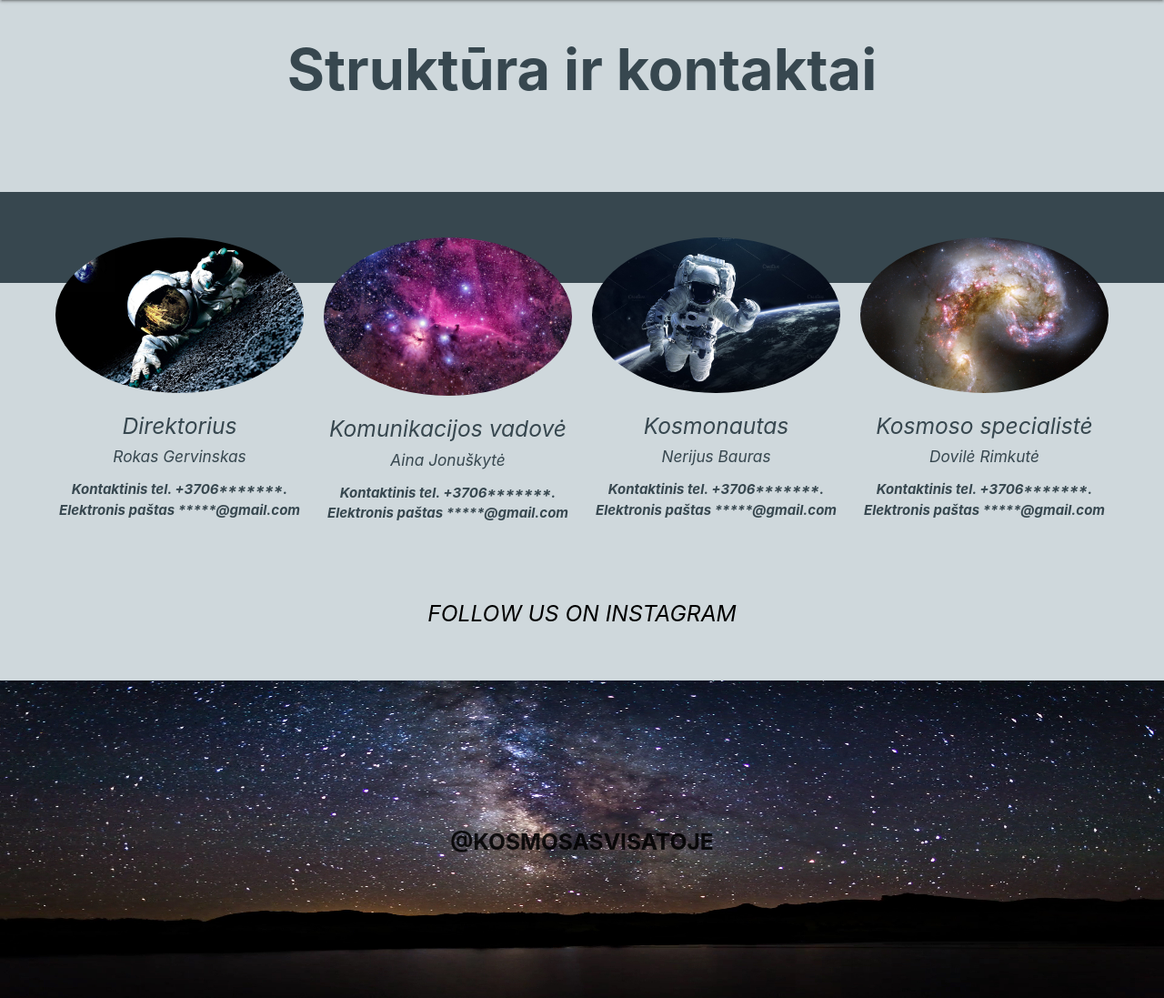
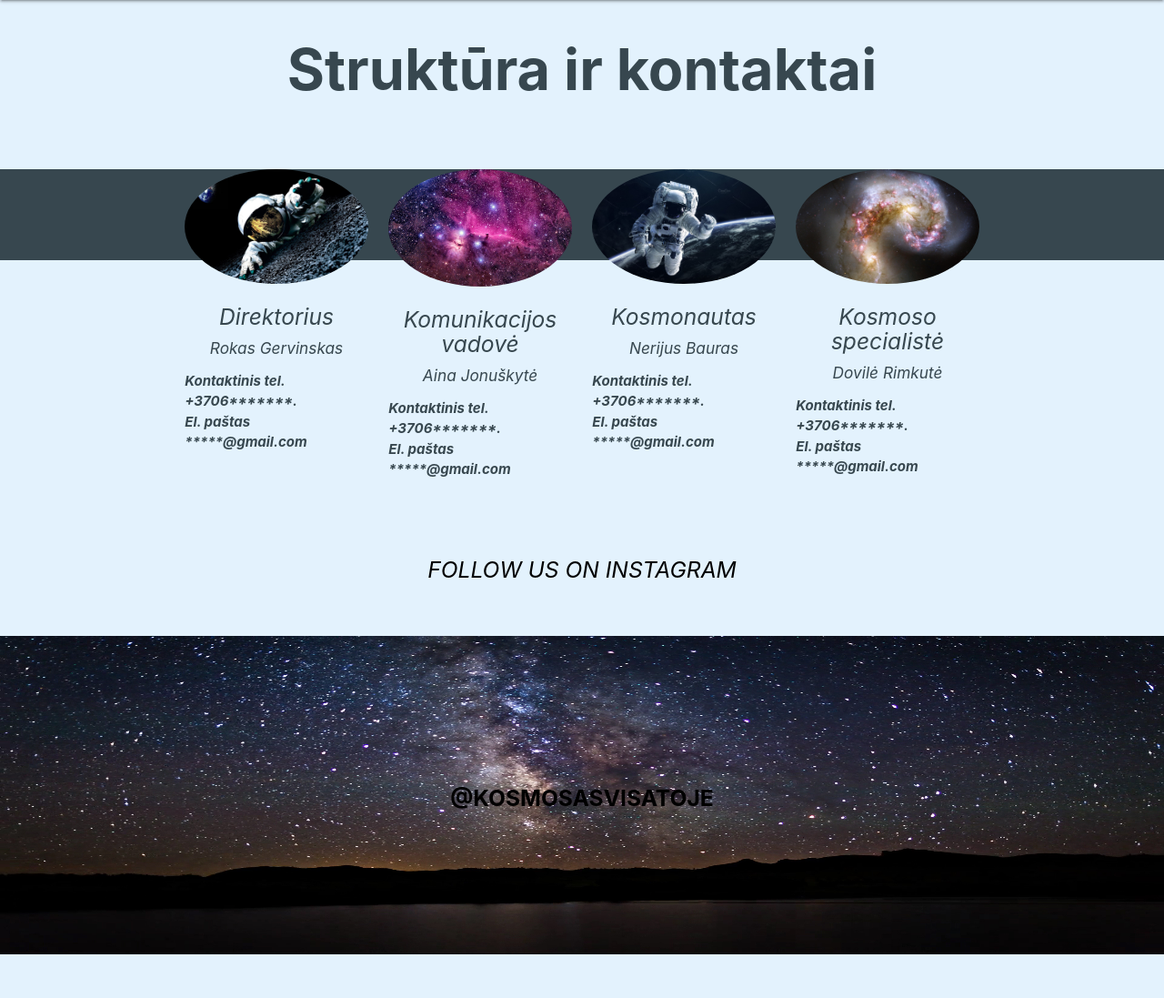
Before and after one commit to aina777/komanda, a PHP site: page /komanda/contacts.php in a window 1280 px wide. Shown: the part 64-1161 px from the top of the page at 91% size. Run offline with PHP 8.4, Linux system fonts and the light colour scheme.

Commit message:
paskutinis

```diff
--- a/contacts.php
+++ b/contacts.php
@@ -10,41 +10,50 @@
 
 	<?php include "header.php"; ?>
 
+	<div class="container">
 
-<div>
+		<!-- <div> -->
 			<h1 class="dovi">Struktūra ir kontaktai</h1>
 
-  <div class="row">
-  	<div class = "dovile">
+	</div>
+			<div class="zmones">
+			<!-- <div class="dovile"> -->
+
+			<div class="juosta"></div>
+			<div class="container relatyvus">
+			<div class="row dovile">
 					<div class="col s12 m6 l3">
 						<img src="images/kosmonautas2.jpg" alt="" class="circle responsive-img">
 						<h5>Direktorius </h5>
 						<h6>Rokas Gervinskas</h6>
-		<p>Kontaktinis tel. +3706*******. <br> Elektronis paštas *****@gmail.com</p>
+						<p class="pastraipa">Kontaktinis tel. +3706*******. <br> El. paštas *****@gmail.com</p>
 					</div>
 
 					<div class="col s12 m6 l3">
 						<img src="images/aina2.jpg" alt="" class="circle responsive-img">
-		<h5>Komunikacijos vadovė </h5>
+						<h5>Komunikacijos vadovė</h5>
 						<h6>Aina Jonuškytė</h6>
-		<p>Kontaktinis tel. +3706*******. <br> Elektronis paštas *****@gmail.com</p>
+						<p class="pastraipa">Kontaktinis tel. +3706*******. <br> El. paštas *****@gmail.com</p>
 					</div>
 
 					<div class="col s12 m6 l3">
 						<img src="images/kosmonautas.jpg" alt="" class="circle responsive-img">
 						<h5>Kosmonautas </h5>
 						<h6>Nerijus Bauras</h6>
-		<p>Kontaktinis tel. +3706*******. <br> Elektronis paštas *****@gmail.com</p>
+						<p class="pastraipa">Kontaktinis tel. +3706*******. <br> El. paštas *****@gmail.com</p>
 					</div>
 
 					<div class="col s12 m6 l3">
 						<img src="images/specialiste.jpg" alt="" class="circle responsive-img">
 						<h5>Kosmoso specialistė </h5>
 						<h6>Dovilė Rimkutė </h6>
-		<p>Kontaktinis tel. +3706*******. <br> Elektronis paštas *****@gmail.com</p>
+						<p class="pastraipa">Kontaktinis tel. +3706*******. <br> El. paštas *****@gmail.com</p>
 					</div>
 				</div>
 				</div>
+			</div>
+
+
 
 			<a target="_blank" href="https://www.instagram.com/">
 				<h5 class="instagram">FOLLOW US ON INSTAGRAM</h5>
@@ -52,10 +61,10 @@
 
 			<div class="insta" >
 				<img class="pictas" src="images/galaktika.jpg">
- <h5 class="#cfd8dc-text">@KOSMOSASVISATOJE</h5>
+				<h5 class="black-text">@KOSMOSASVISATOJE</h5>
 			</div>
 
-
+			<div class="container">
 
 			<div class="row">
 				<div class="blokas">
@@ -72,7 +81,7 @@
 					</div>
 				</div>
 
-
+			</div>
 
 			<?php include "footer_1.php"; ?>
 			<?php include "footer.php"; ?>
--- a/styles/style.css
+++ b/styles/style.css
@@ -141,9 +141,6 @@ nav {
 	color: #37474f;
 	font-style: italic;
 	font-weight: bold;
-	background-color: #37474f;
-	padding: 50px;
-	margin-top: 100px;
 	margin-left: auto;
 	margin-right: auto;
 }
@@ -154,7 +151,7 @@ nav {
 }*/
 
 .belekas{
-	background-color: #cfd8dc;
+	background-color: #e3f2fd;
 }
 
 .map{
@@ -204,6 +201,7 @@ nav {
 	text-align: center;
 	color: #37474f;
 	font-weight: bold;
+	padding-bottom: 50px;
 }
 .dovi:hover{
 	color:	#607d8b;
@@ -219,3 +217,22 @@ nav {
 	color:	#607d8b ;
 	font-style: italic;
 }
+
+.zmones{
+	position: relative;
+}
+
+.juosta{
+	position: absolute;
+	width: 100%;
+	height: 100px;
+	background-color: #37474f;
+}
+
+.relatyvus{
+	position: relative;
+}
+
+.pastraipa{
+	text-align: left;
+}
```
Lines whose indentation alone changed are shown as unchanged.
